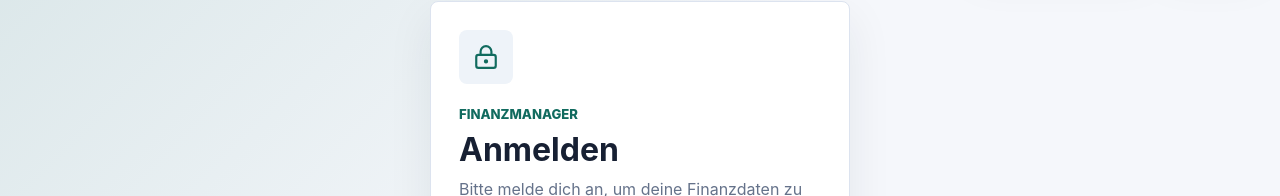
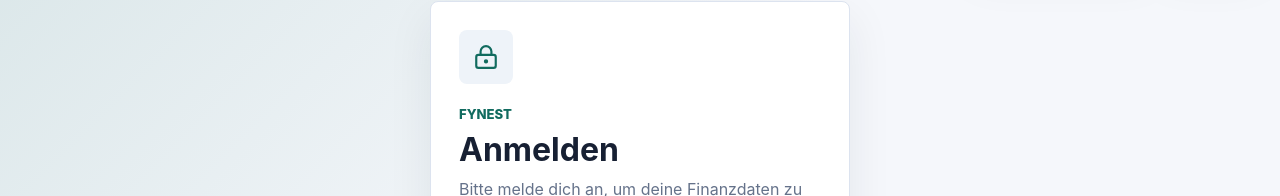
Before and after one commit to ali3a1991/finance, a Next.js app: page /login in a window 1280 px wide. Shown: the part 106-302 px from the top of the page. Built offline with nearby package versions, Linux system fonts and the light colour scheme.

Commit message:
Rename references from Finanzmanager to FyNest across the project

```diff
--- a/package.json
+++ b/package.json
@@ -1,5 +1,5 @@
 {
-  "name": "my-finanzmanager",
+  "name": "fynest",
   "version": "0.1.0",
   "private": true,
   "scripts": {
--- a/scripts/broadcast-update.mjs
+++ b/scripts/broadcast-update.mjs
@@ -12,7 +12,7 @@
 const response = await fetch(`${appUrl.replace(/\/$/, "")}/api/telegram/broadcast`, {
   body: JSON.stringify({
     message,
-    title: "Finanzmanager Update"
+    title: "FyNest Update"
   }),
   headers: {
     "Content-Type": "application/json",
--- a/src/app/api/auth/password-reset/start/route.ts
+++ b/src/app/api/auth/password-reset/start/route.ts
@@ -18,7 +18,7 @@
   const reset = await createPasswordResetChallenge(cleanUsername, code);
 
   if (reset) {
-    await sendTelegramMessage(reset.contact, `Finanzmanager password reset code: ${code}`);
+    await sendTelegramMessage(reset.contact, `FyNest password reset code: ${code}`);
   }
 
   return NextResponse.json({
--- a/src/app/api/telegram/broadcast/route.ts
+++ b/src/app/api/telegram/broadcast/route.ts
@@ -23,7 +23,7 @@
   }
 
   const contacts = await listTelegramContacts();
-  const text = `${title?.trim() || "Finanzmanager Update"}\n\n${cleanMessage}`;
+  const text = `${title?.trim() || "FyNest Update"}\n\n${cleanMessage}`;
   const results = await Promise.allSettled(contacts.map((contact) => sendTelegramMessage(contact.contact, text)));
   const sent = results.filter((result) => result.status === "fulfilled").length;
 
--- a/src/app/global-error.tsx
+++ b/src/app/global-error.tsx
@@ -10,7 +10,7 @@
       <body>
         <main className="error-page">
           <section className="error-panel">
-            <span>Finanzmanager</span>
+            <span>FyNest</span>
             <h1>Die App muss neu geladen werden.</h1>
             <p>Bitte lade die Seite neu. Falls der Browser noch alte Dateien im Cache hat, hilft ein kompletter Refresh.</p>
             <div className="modal-actions">
--- a/src/app/layout.tsx
+++ b/src/app/layout.tsx
@@ -7,8 +7,8 @@
 import RegisterSW from "@/components/RegisterSW";
 
 export const metadata: Metadata = {
-  title: "Finanzmanager",
-  description: "Modernes Dashboard fur private Finanzverwaltung"
+  title: "FyNest",
+  description: "Modernes Dashboard für private Finanzverwaltung"
 };
 
 export default function RootLayout({ children }: Readonly<{ children: React.ReactNode }>) {
--- a/src/app/manifest.ts
+++ b/src/app/manifest.ts
@@ -2,8 +2,8 @@
 
 export default function manifest(): MetadataRoute.Manifest {
   return {
-    name: "Finanzmanager",
-    short_name: "Finanzmanager",
+    name: "FyNest",
+    short_name: "FyNest",
     description: "Finance Manager App",
     start_url: "/",
     display: "standalone",
--- a/src/components/AppShell.tsx
+++ b/src/components/AppShell.tsx
@@ -88,7 +88,7 @@
           <Link className="brand" href="/">
             <span className="brand-mark">FM</span>
             <span>
-              <strong>Finanzmanager</strong>
+              <strong>FyNest</strong>
               <small>{t("app.cockpit")}</small>
             </span>
           </Link>
--- a/src/components/LanguageProvider.tsx
+++ b/src/components/LanguageProvider.tsx
@@ -11,7 +11,7 @@
 const translations = {
   de: {
     app: {
-      brand: "Finanzmanager",
+      brand: "FyNest",
       cockpit: "Privates Cockpit"
     },
     nav: {
--- a/src/lib/auth.ts
+++ b/src/lib/auth.ts
@@ -25,7 +25,7 @@
 }
 
 function getSecret() {
-  return process.env.AUTH_SECRET || "dev-finanzmanager-secret-change-me";
+  return process.env.AUTH_SECRET || "dev-fynest-secret-change-me";
 }
 
 function getPrimaryOwnerId() {
--- a/src/lib/telegram.ts
+++ b/src/lib/telegram.ts
@@ -21,5 +21,5 @@
 }
 
 export async function sendTelegramCode(contact: string, code: string) {
-  await sendTelegramMessage(contact, `Finanzmanager registration code: ${code}`);
+  await sendTelegramMessage(contact, `FyNest registration code: ${code}`);
 }
```
Also changed, not shown: 1 other file (tests, documents, lock files or other folders).
